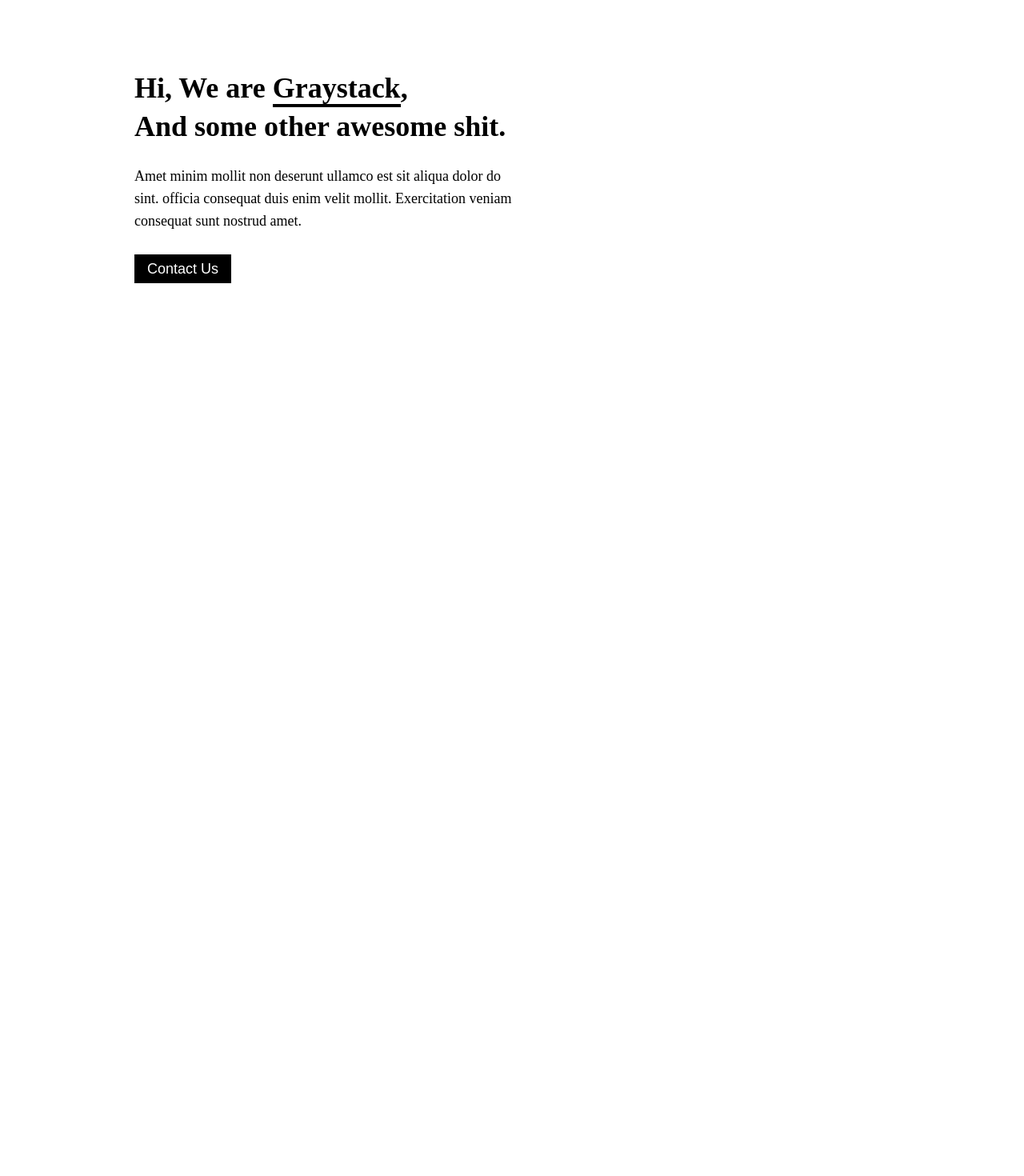
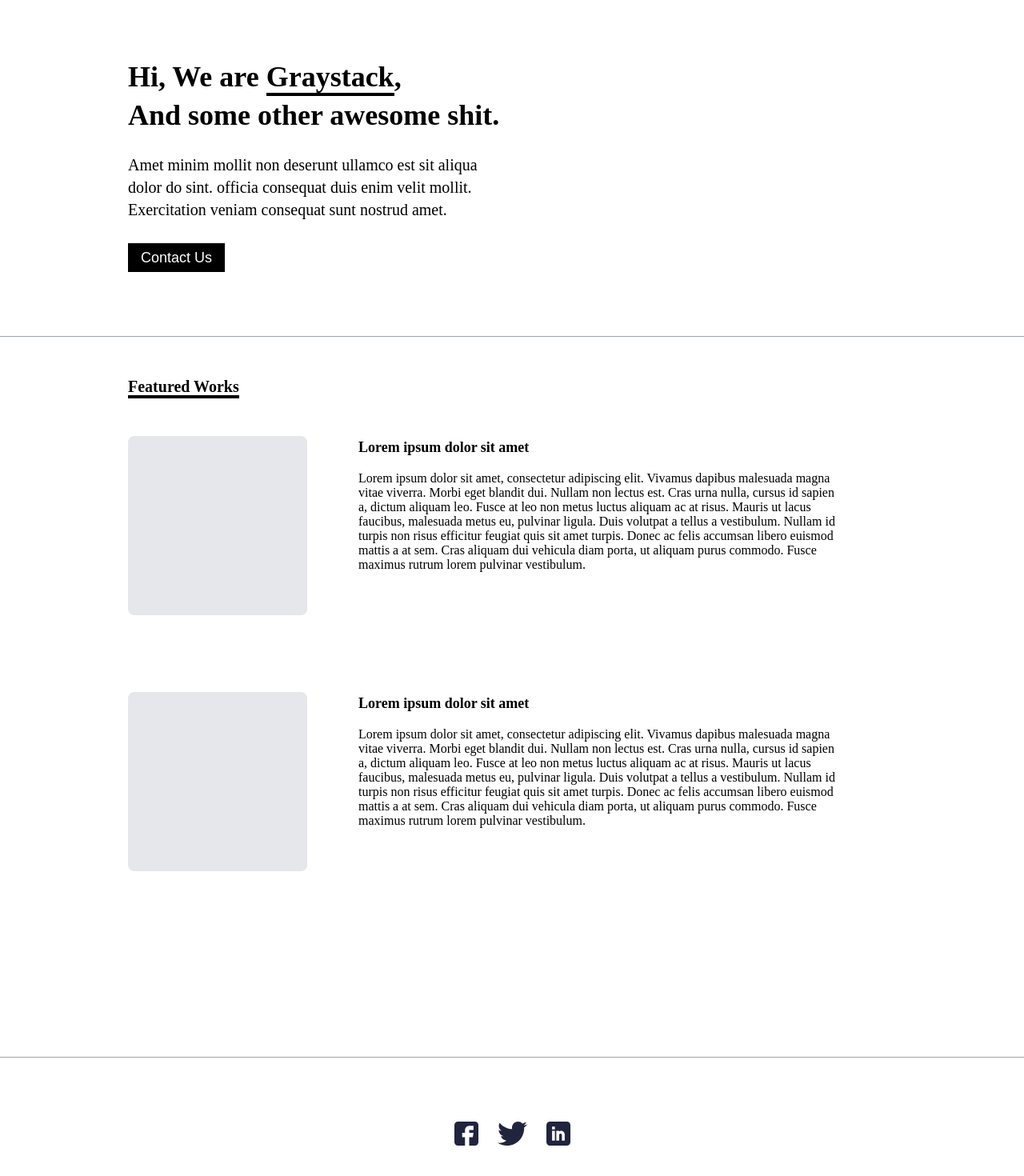
Before and after one commit to graystacktech/graystack, a React (Create React App) app: page / in a window 1280 px wide. Shown: the part 172-1642 px from the top of the page at 80% size. Before the commit the page ends 800 px from the top, so only its background shows below. Built offline with nearby package versions, Linux system fonts and the light colour scheme.

Commit message:
Add body and footer

```diff
--- a/src/App.js
+++ b/src/App.js
@@ -1,4 +1,7 @@
+import FacebookIcon from "./assets/FacebookIcon";
+import LinkedInIcon from "./assets/LinkedInIcon";
 import MenuIcon from "./assets/MenuIcon";
+import TwitterIcon from "./assets/TwitterIcon";
 
 const NavBar = () => {
   return (
@@ -6,7 +9,7 @@
       <nav className="p-6 hidden sm:block">
         <span className="mr-8">
           <a
-            className="no-underline text-black font-semibold border-solid border-0 border-b-2 border-transparent hover:border-current"
+            className="no-underline text-black text-lg font-semibold border-solid border-0 border-b-2 border-transparent hover:border-current"
             href="/"
           >
             Works
@@ -14,7 +17,7 @@
         </span>
         <span className="mr-8">
           <a
-            className="no-underline text-black font-semibold border-solid border-0 border-b-2 border-transparent hover:border-current"
+            className="no-underline text-black text-lg font-semibold border-solid border-0 border-b-2 border-transparent hover:border-current"
             href="/"
           >
             Blog
@@ -22,7 +25,7 @@
         </span>
         <span className="mr-8">
           <a
-            className="no-underline text-black font-semibold border-solid border-0 border-b-2 border-transparent hover:border-current"
+            className="no-underline text-black text-lg font-semibold border-solid border-0 border-b-2 border-transparent hover:border-current"
             href="/"
           >
             Contact
@@ -44,11 +47,33 @@
   );
 };
 
+const FeaturedWork = () => {
+  return (
+    <div className="py-12 flex">
+      <div className="w-56 h-56 bg-gray-200 rounded-lg flex-shrink-0" />
+      <div className="px-16">
+        <div className="text-lg font-semibold">Lorem ipsum dolor sit amet</div>
+        <div className="pt-4">
+          Lorem ipsum dolor sit amet, consectetur adipiscing elit. Vivamus
+          dapibus malesuada magna vitae viverra. Morbi eget blandit dui. Nullam
+          non lectus est. Cras urna nulla, cursus id sapien a, dictum aliquam
+          leo. Fusce at leo non metus luctus aliquam ac at risus. Mauris ut
+          lacus faucibus, malesuada metus eu, pulvinar ligula. Duis volutpat a
+          tellus a vestibulum. Nullam id turpis non risus efficitur feugiat quis
+          sit amet turpis. Donec ac felis accumsan libero euismod mattis a at
+          sem. Cras aliquam dui vehicula diam porta, ut aliquam purus commodo.
+          Fusce maximus rutrum lorem pulvinar vestibulum.
+        </div>
+      </div>
+    </div>
+  );
+};
+
 const App = () => {
   return (
     <>
       <Header />
-      <main className="flex mx-40 pt-40">
+      <div className="flex mx-40 pt-36 pb-12">
         <div className="flex-1">
           <div className="py-6">
             <div className="text-4xl font-bold py-1 text-center sm:text-left">
@@ -62,7 +87,7 @@
               And some other awesome shit.
             </div>
           </div>
-          <div className="text-lg text-center sm:text-left">
+          <div className="text-xl text-center sm:text-left">
             Amet minim mollit non deserunt ullamco est sit aliqua dolor do sint.
             officia consequat duis enim velit mollit. Exercitation veniam
             consequat sunt nostrud amet.
@@ -74,7 +99,33 @@
           </div>
         </div>
         <div className="flex-1 hidden lg:block"></div>
-      </main>
+      </div>
+      <div className="h-1 border-solid border-0 border-b border-gray-400" />
+      <div className=" h-screen px-40 py-12">
+        <div>
+          <span className="text-xl font-bold border-solid border-0 border-b-4">
+            Featured Works
+          </span>
+        </div>
+        <div>
+          <FeaturedWork />
+          <FeaturedWork />
+        </div>
+      </div>
+      <div className="h-1 border-solid border-0 border-b border-gray-400" />
+      <div>
+        <div className="flex justify-center py-20">
+          <div className="px-3">
+            <FacebookIcon />
+          </div>
+          <div className="px-3">
+            <TwitterIcon />
+          </div>
+          <div className="px-3">
+            <LinkedInIcon />
+          </div>
+        </div>
+      </div>
     </>
   );
 };
--- /dev/null
+++ b/src/assets/FacebookIcon.js
@@ -0,0 +1,20 @@
+import * as React from "react";
+
+function FacebookIcon(props) {
+  return (
+    <svg
+      width={30}
+      height={30}
+      fill="none"
+      xmlns="http://www.w3.org/2000/svg"
+      {...props}
+    >
+      <path
+        d="M25.605 0H4.395A4.4 4.4 0 000 4.395v21.21A4.4 4.4 0 004.395 30h8.847V19.395H9.727V14.12h3.515v-3.574a5.28 5.28 0 015.274-5.274h5.332v5.274h-5.332v3.574h5.332l-.88 5.274h-4.452V30h7.09A4.4 4.4 0 0030 25.605V4.395A4.4 4.4 0 0025.605 0z"
+        fill="#21243D"
+      />
+    </svg>
+  );
+}
+
+export default FacebookIcon;
--- /dev/null
+++ b/src/assets/LinkedInIcon.js
@@ -0,0 +1,20 @@
+import * as React from "react";
+
+function LinkedInIcon(props) {
+  return (
+    <svg
+      width={30}
+      height={30}
+      fill="none"
+      xmlns="http://www.w3.org/2000/svg"
+      {...props}
+    >
+      <path
+        d="M25.605 0H4.395A4.4 4.4 0 000 4.395v21.21A4.4 4.4 0 004.395 30h21.21A4.4 4.4 0 0030 25.605V4.395A4.4 4.4 0 0025.605 0zm-15 23.79H7.09V11.483h3.515V23.79zm0-14.063H7.09V6.21h3.515v3.516zM22.91 23.789h-3.515v-7.031A1.76 1.76 0 0017.637 15a1.76 1.76 0 00-1.758 1.758v7.031h-3.516V11.484h3.516v.663c.92-.286 1.52-.663 2.637-.663 2.384.003 4.394 2.142 4.394 4.67v7.635z"
+        fill="#21243D"
+      />
+    </svg>
+  );
+}
+
+export default LinkedInIcon;
--- /dev/null
+++ b/src/assets/TwitterIcon.js
@@ -0,0 +1,20 @@
+import * as React from "react";
+
+function TwitterIcon(props) {
+  return (
+    <svg
+      width={37}
+      height={30}
+      fill="none"
+      xmlns="http://www.w3.org/2000/svg"
+      {...props}
+    >
+      <path
+        d="M36.923 3.552a15.782 15.782 0 01-4.361 1.195 7.526 7.526 0 003.33-4.184 15.126 15.126 0 01-4.8 1.832A7.585 7.585 0 0025.561 0c-4.19 0-7.564 3.402-7.564 7.572 0 .6.05 1.176.175 1.726C11.88 8.99 6.312 5.975 2.571 1.38a7.62 7.62 0 00-1.036 3.826 7.58 7.58 0 003.362 6.29 7.475 7.475 0 01-3.42-.931v.083c0 3.678 2.624 6.733 6.065 7.437a7.558 7.558 0 01-1.985.25c-.485 0-.974-.028-1.433-.13.98 2.998 3.764 5.202 7.073 5.274a15.21 15.21 0 01-9.385 3.228c-.621 0-1.217-.028-1.812-.104C3.353 28.765 7.327 30 11.612 30c13.93 0 21.545-11.538 21.545-21.54 0-.335-.012-.658-.028-.978 1.503-1.067 2.765-2.398 3.794-3.93z"
+        fill="#21243D"
+      />
+    </svg>
+  );
+}
+
+export default TwitterIcon;
--- a/src/index.css
+++ b/src/index.css
@@ -1,3 +1,7 @@
 @tailwind base
 @tailwind components;
 @tailwind utilities;
+
+body {
+  margin: 0;
+}
```
